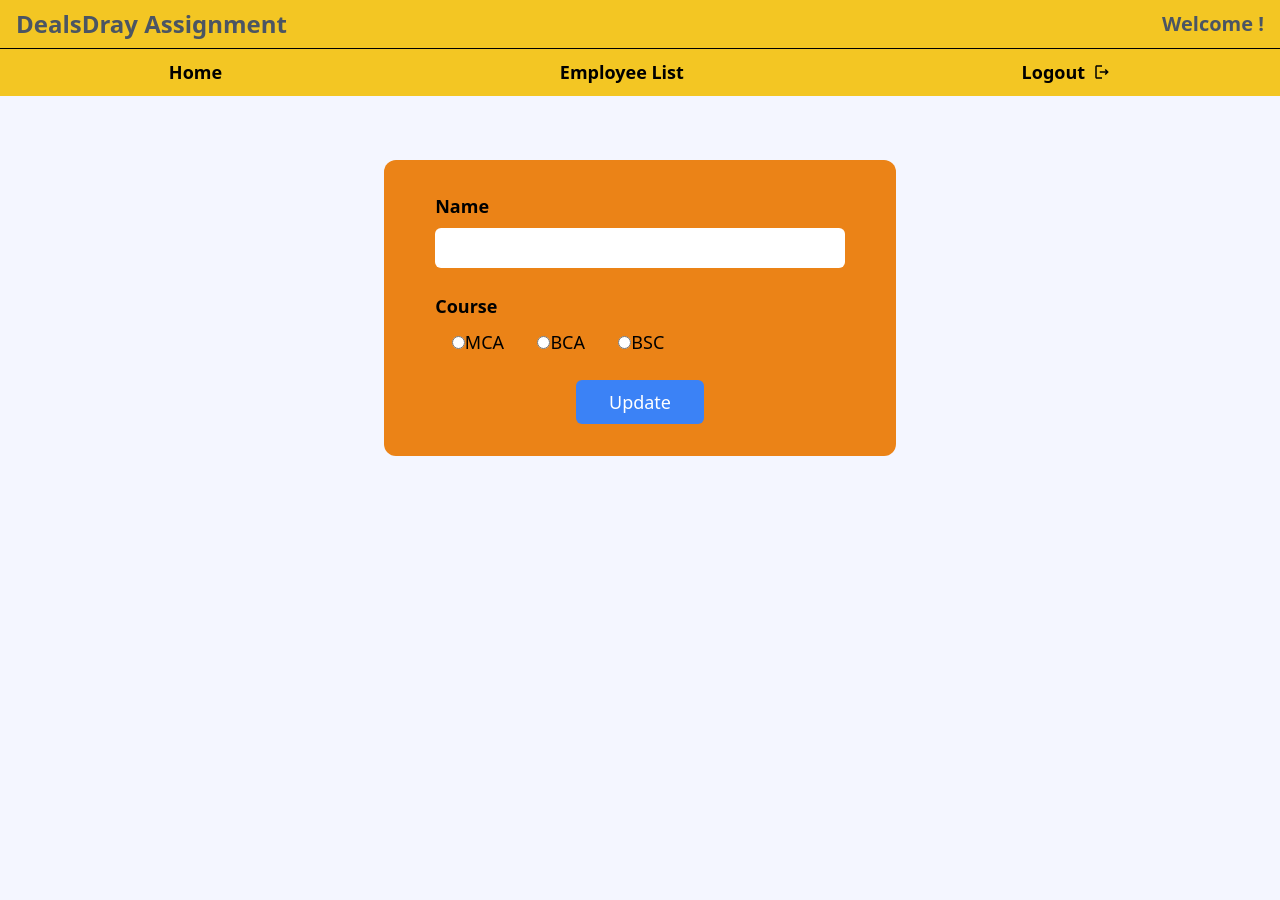
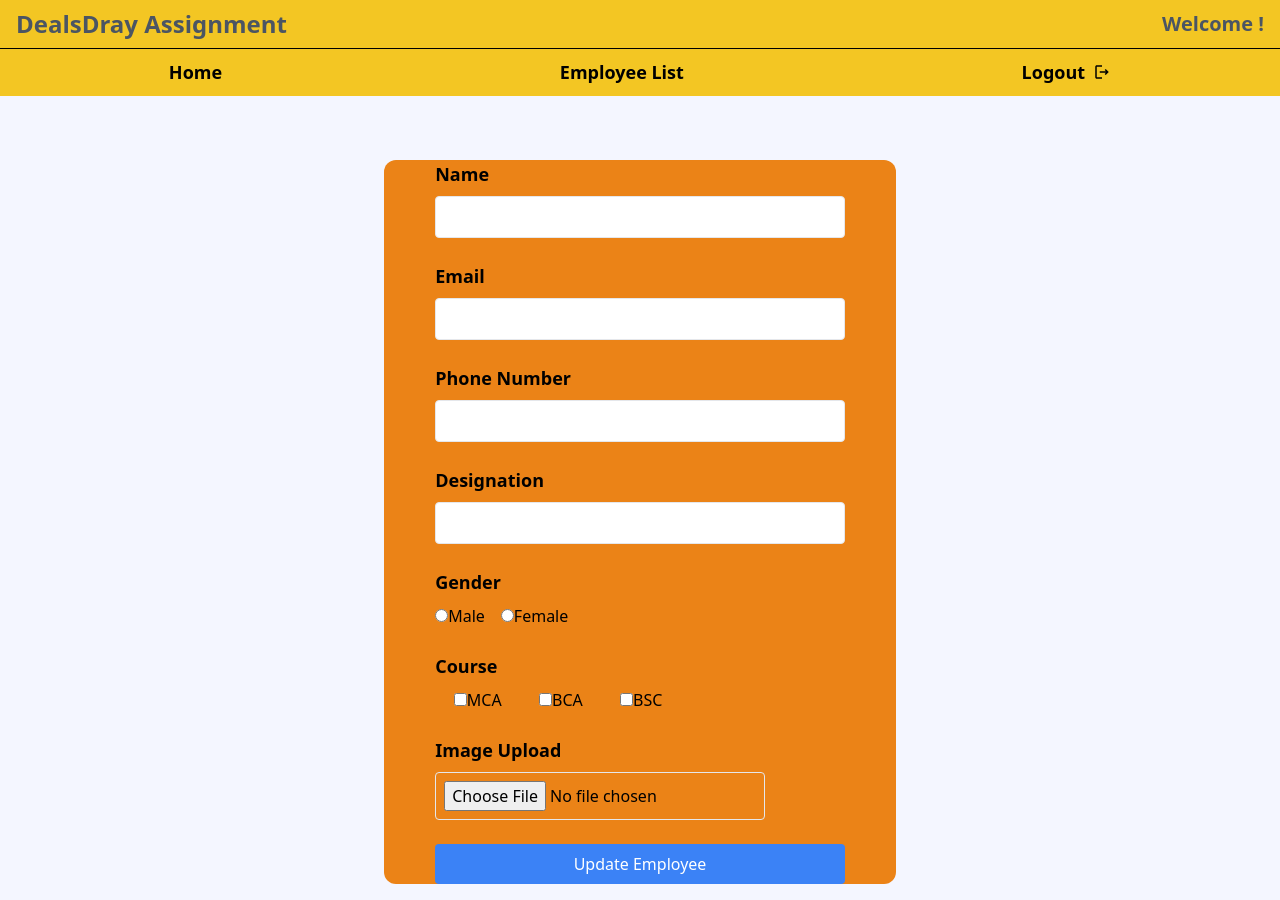
Before and after one commit to Jayanth9743/dealsdray, a React (Vite) app in the folder frontend/: page /update/1 in a window 1280 px wide. Before the commit the page ends 800 px from the top, so only its background shows below. Built offline with nearby package versions, Linux system fonts and the light colour scheme; no server answers; sample sign-in values are in the browser's storage.

Commit message:
update logic

```diff
--- a/frontend/src/context/MainContext.jsx
+++ b/frontend/src/context/MainContext.jsx
@@ -21,6 +21,8 @@ const MainContextProvider = ({ children }) => {
             });
     }, []);
 
+
+
     const contextValue = {
         employeeData,
         setEmployeeData,
--- a/frontend/src/pages/EmployeeList.jsx
+++ b/frontend/src/pages/EmployeeList.jsx
@@ -1,9 +1,11 @@
 import { useContext } from 'react';
 // import profile from '../assets/profile.jpg'
 import { MainContext } from '../context/MainContext';
+import { useNavigate } from 'react-router-dom';
 
 const EmployeeList = () => {
     const {employeeData, url} = useContext(MainContext);
+    const navigate = useNavigate();
   return (
     <div className="flex flex-col items-center justify-center w-full gap-6 mt-32">
         <div className="flex items-center justify-between w-[80%]">
@@ -34,14 +36,14 @@ const EmployeeList = () => {
                             <td className="p-2 border border-gray-300"><img src={`${url}/images/${employee.image}`} className='object-contain w-12 h-12' alt="" /></td>
                             <td className="p-2 border border-gray-300">{employee.name}</td>
                             <td className="p-2 border border-gray-300">{employee.email}</td>
-                            <td className="p-2 border border-gray-300">{employee.mobile}</td>
+                            <td className="p-2 border border-gray-300">{employee.phoneNo}</td>
                             <td className="p-2 border border-gray-300">{employee.gender}</td>
                             <td className="p-2 border border-gray-300">{employee.designation}</td>
                             <td className="p-2 border border-gray-300">{employee.course}</td>
                             <td className="p-2 border border-gray-300">{employee.createData}</td>
                             <td className="p-2 border border-gray-300 ">
                                 <div className="flex items-center justify-around">
-                                    <button className='ml-1 text-blue-500'>edit</button>
+                                    <button className='ml-1 text-blue-500' onClick={()=>navigate(`/update/${employee._id}`)}>edit</button>
                                     <button className='mr-1 text-red-500'>delete</button>
                                 </div>
                             </td>
--- a/frontend/src/pages/UpdateEmployee.jsx
+++ b/frontend/src/pages/UpdateEmployee.jsx
@@ -1,43 +1,44 @@
+import { useContext, useEffect, useState } from "react";
+import { useParams } from "react-router-dom";
+import { MainContext } from "../context/MainContext";
 import axios from "axios";
-import { useContext, useEffect, useState } from "react";
-import { MainContext } from "../context/MainContext";
-import { useParams } from "react-router-dom";
 
 const UpdateEmployee = () => {
-    const { url } = useContext(MainContext);
-    const { employeeId } = useParams(); // Get employeeId from URL
+    const { employeeId } = useParams();
+    const { employeeData, url } = useContext(MainContext);
+
+    // Initialize formData with empty strings
     const [formData, setFormData] = useState({
         name: '',
         email: '',
         phoneNo: '',
         designation: '',
         gender: '',
-        course: '', // single course
-        image: null
+        course: '',
+        image: null,
     });
 
     useEffect(() => {
-        const fetchEmployeeData = async () => {
-            try {
-                const response = await axios.get(`${url}/employee/${employeeId}`);
-                const employee = response.data;
+        console.log('Employee ID from URL:', employeeId); // Log the employeeId
+        console.log('Employee Data:', employeeData); // Log the entire employeeData array
 
-                setFormData({
-                    name: employee.name,
-                    email: employee.email,
-                    phoneNo: employee.phoneNo,
-                    designation: employee.designation,
-                    gender: employee.gender,
-                    course: employee.course,
-                    image: null // For image update, handle separately if needed
-                });
-            } catch (error) {
-                console.error('Error fetching employee data:', error);
-            }
-        };
+        // Find the employee by ID
+        const employee = employeeData.find(emp => emp._id === employeeId);
+        console.log('Employee found:', employee); // Check if employee is found
 
-        fetchEmployeeData();
-    }, [employeeId, url]);
+        // If employee is found, set the form data
+        if (employee) {
+            setFormData({
+                name: employee.name || '',
+                email: employee.email || '',
+                phoneNo: employee.phoneNo || '',
+                designation: employee.designation || '',
+                gender: employee.gender || '',
+                course: employee.course || '', // Ensure this is set correctly
+                image: null // Reset image if not updating
+            });
+        }
+    }, [employeeId, employeeData]);
 
     const handleChange = (e) => {
         const { name, value, type, files } = e.target;
@@ -47,6 +48,13 @@ const UpdateEmployee = () => {
                 ...formData,
                 [name]: files[0],
             });
+        } else if (type === 'checkbox') {
+            // Handle checkbox logic for course if needed
+            const updatedCourse = formData.course === value ? '' : value; // Toggle logic
+            setFormData((prevData) => ({
+                ...prevData,
+                course: updatedCourse,
+            }));
         } else {
             setFormData({
                 ...formData,
@@ -64,14 +72,14 @@ const UpdateEmployee = () => {
         data.append('phoneNo', formData.phoneNo);
         data.append('designation', formData.designation);
         data.append('gender', formData.gender);
-        data.append('course', formData.course); // single course
+        data.append('course', formData.course || '');
 
         if (formData.image) {
             data.append('image', formData.image);
         }
 
         try {
-            const response = await axios.put(`${url}/employee/update/${employeeId}`, data, {
+            const response = await axios.patch(`${url}/employee/update/${employeeId}`, data, {
                 headers: {
                     'Content-Type': 'multipart/form-data',
                 },
@@ -83,23 +91,92 @@ const UpdateEmployee = () => {
     };
 
     return (
-        <div className="flex items-center justify-center w-full mt-40 mb-4 ">
+        <div className="flex items-center justify-center w-full mt-40 mb-4">
             <form onSubmit={handleSubmit} className="flex flex-col items-center justify-center w-[40%] gap-6 rounded-xl bg-secondary">
-                {/* The same form fields as in CreateEmployee */}
-                <div className="flex flex-col items-start justify-center w-4/5 gap-2 mt-8">
-                    <p className="text-lg font-semibold ">Name</p>
-                    <input type="text" className="w-full p-2 rounded-md"
+                <div className="flex flex-col items-start justify-center w-4/5 gap-2">
+                    <label className="text-lg font-semibold" htmlFor="name">Name</label>
+                    <input
+                        type="text"
                         name="name"
+                        id="name"
                         value={formData.name}
-                        onChange={handleChange} />
+                        onChange={handleChange}
+                        className="w-full p-2 border rounded"
+                        required
+                    />
                 </div>
-                {/* ... Other fields remain the same ... */}
+
                 <div className="flex flex-col items-start justify-center w-4/5 gap-2">
-                    <p className="text-lg font-semibold ">Course</p>
-                    <div className="flex items-center text-lg font-medium justify-around w-[60%]">
+                    <label className="text-lg font-semibold" htmlFor="email">Email</label>
+                    <input
+                        type="email"
+                        name="email"
+                        id="email"
+                        value={formData.email}
+                        onChange={handleChange}
+                        className="w-full p-2 border rounded"
+                        required
+                    />
+                </div>
+
+                <div className="flex flex-col items-start justify-center w-4/5 gap-2">
+                    <label className="text-lg font-semibold" htmlFor="phoneNo">Phone Number</label>
+                    <input
+                        type="tel"
+                        name="phoneNo"
+                        id="phoneNo"
+                        value={formData.phoneNo}
+                        onChange={handleChange}
+                        className="w-full p-2 border rounded"
+                        required
+                    />
+                </div>
+
+                <div className="flex flex-col items-start justify-center w-4/5 gap-2">
+                    <label className="text-lg font-semibold" htmlFor="designation">Designation</label>
+                    <input
+                        type="text"
+                        name="designation"
+                        id="designation"
+                        value={formData.designation}
+                        onChange={handleChange}
+                        className="w-full p-2 border rounded"
+                        required
+                    />
+                </div>
+
+                <div className="flex flex-col items-start justify-center w-4/5 gap-2">
+                    <label className="text-lg font-semibold">Gender</label>
+                    <div className="flex items-center gap-4">
                         <label>
                             <input
                                 type="radio"
+                                name="gender"
+                                value="male"
+                                checked={formData.gender === 'male'}
+                                onChange={handleChange}
+                            />
+                            Male
+                        </label>
+                        <label>
+                            <input
+                                type="radio"
+                                name="gender"
+                                value="female"
+                                checked={formData.gender === 'female'}
+                                onChange={handleChange}
+                            />
+                            Female
+                        </label>
+                    </div>
+                </div>
+
+                <div className="flex flex-col items-start justify-center w-4/5 gap-2">
+                    <p className="text-lg font-semibold">Course</p>
+                    <div className="flex items-center justify-around w-[60%]">
+                        <label>
+                            <input
+                                type="checkbox"
                                 name="course"
                                 value="MCA"
                                 checked={formData.course === 'MCA'}
@@ -109,7 +186,7 @@ const UpdateEmployee = () => {
                         </label>
                         <label>
                             <input
-                                type="radio"
+                                type="checkbox"
                                 name="course"
                                 value="BCA"
                                 checked={formData.course === 'BCA'}
@@ -119,7 +196,7 @@ const UpdateEmployee = () => {
                         </label>
                         <label>
                             <input
-                                type="radio"
+                                type="checkbox"
                                 name="course"
                                 value="BSC"
                                 checked={formData.course === 'BSC'}
@@ -129,10 +206,24 @@ const UpdateEmployee = () => {
                         </label>
                     </div>
                 </div>
-                <button type="submit" className="w-[25%] mb-8 text-white text-lg rounded-md bg-blue-500 p-2">Update</button>
+
+                <div className="flex flex-col items-start justify-center w-4/5 gap-2">
+                    <label className="text-lg font-semibold" htmlFor="image">Image Upload</label>
+                    <input
+                        type="file"
+                        name="image"
+                        id="image"
+                        onChange={handleChange}
+                        className="p-2 border rounded"
+                    />
+                </div>
+
+                <button type="submit" className="w-4/5 p-2 text-white bg-blue-500 rounded">
+                    Update Employee
+                </button>
             </form>
         </div>
     );
-}
+};
 
 export default UpdateEmployee;
```
Also changed, not shown: 1 other file (tests, documents, lock files or other folders).
